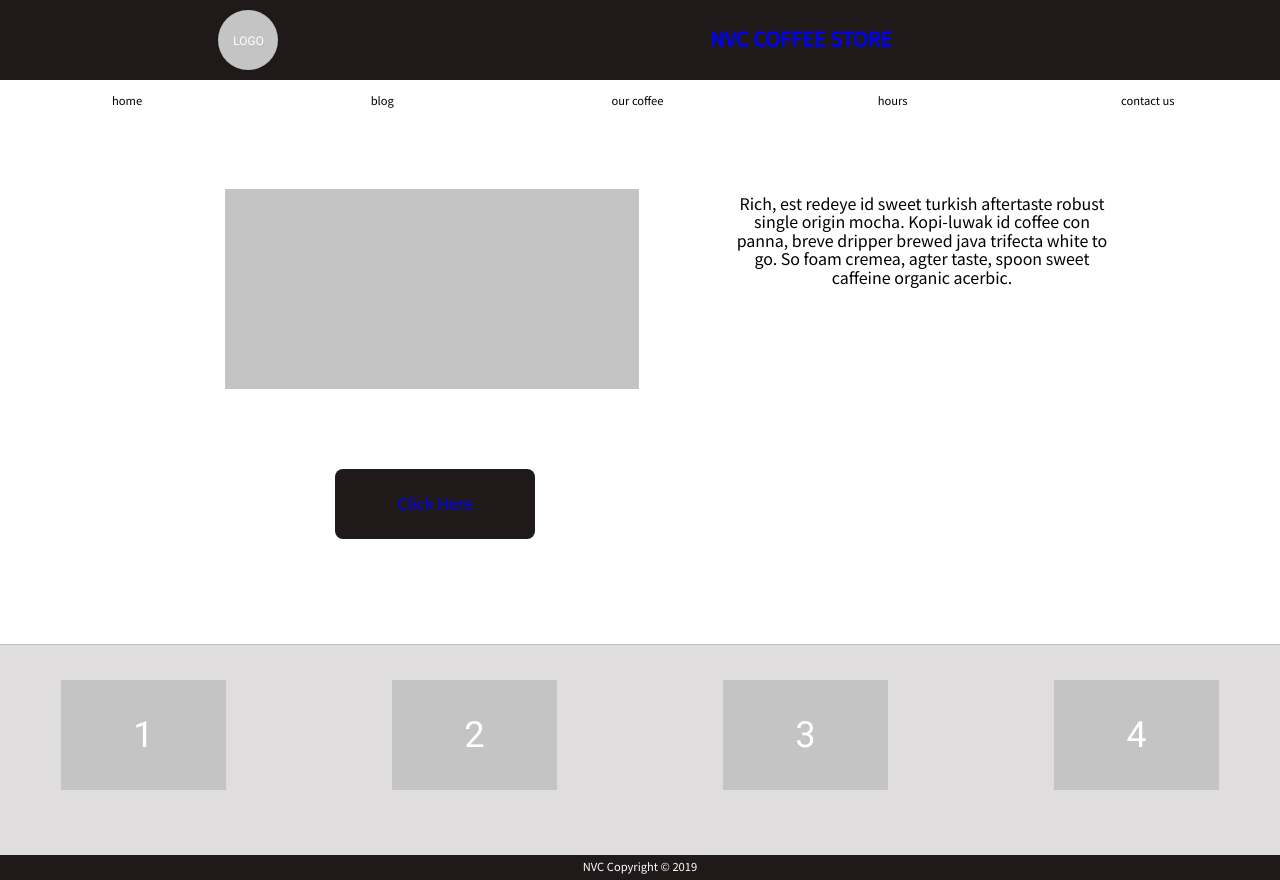
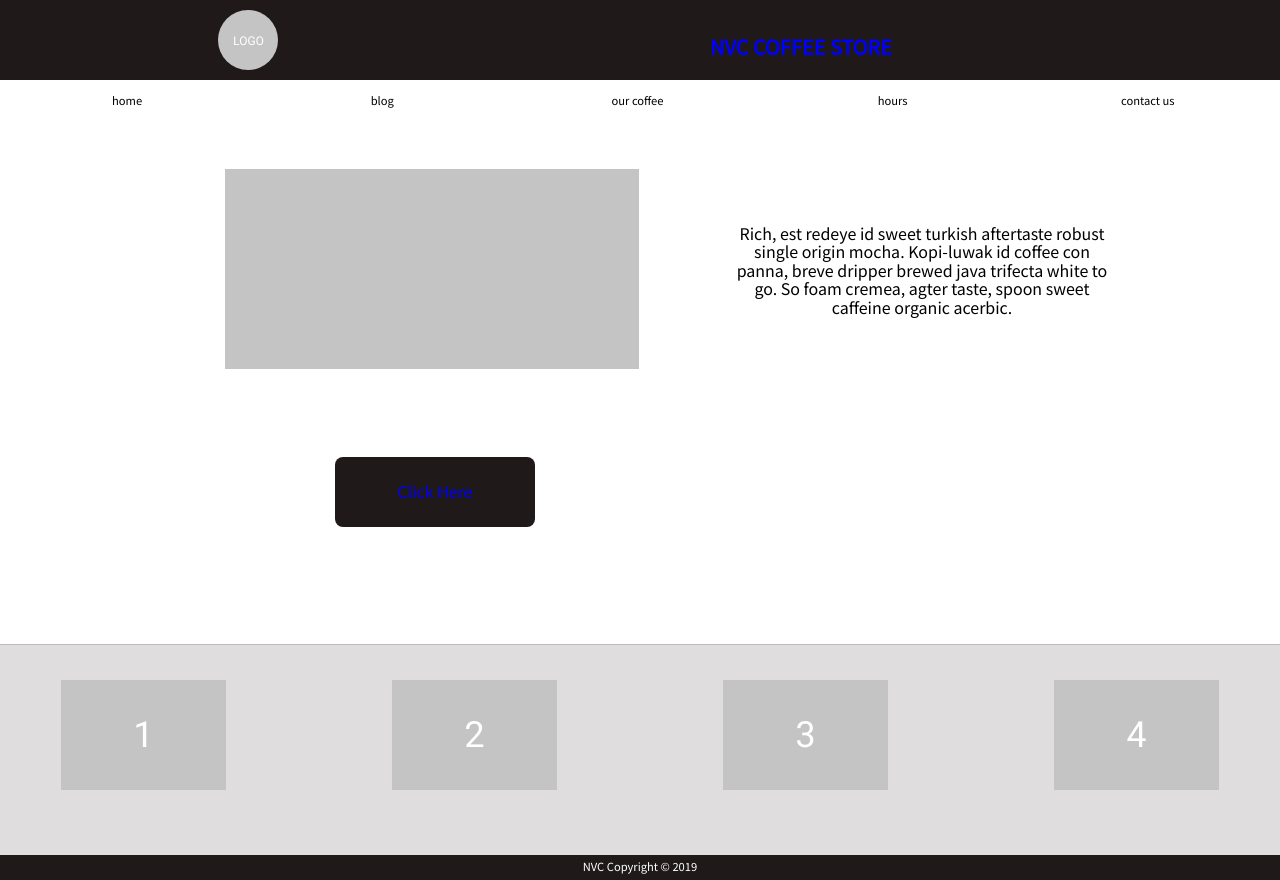
Before and after one commit to tmrandle/web2Fall20, a plain HTML site: page index.html in a window 1280 px wide. Shown: the top 880 px of the page. Drawn offline with nearby package versions, Linux system fonts and the light colour scheme.

Commit message:
fixed align-items commands

```diff
--- a/styles/main.scss
+++ b/styles/main.scss
@@ -135,7 +135,9 @@ footer{
 //Big Screens
 @media (min-width: 1024px){
 
-
+    // .mainWrapper{
+    //     padding: 0px 50px;
+    // }
     header {
        display: flex;
        flex-flow: row nowrap;
@@ -143,12 +145,12 @@ footer{
         height: 80px;
         width: 100%;
         justify-content: space-around;
-        align-content: center;
+        align-items: center;
 
          h1{
             color: $bigSHeaderColor;
         // justify-content: space-around;
-        // align-content: center;
+        // align-items: center;
         }
 
 
@@ -165,7 +167,7 @@ footer{
     grid-template-rows: 250px 100px;
     grid-template-columns: 440px 440px;
     justify-content:center;
-    align-content: center;
+    align-items: center;
     gap: 50px;
 
 }
@@ -185,11 +187,14 @@ nav ul{
 
     //  gap: 70px;
     // grid-template-columns: repeat(4, 165px);
+    //the above code didn't do what I expected.  It was close, but left the left and right margins different in size.
+    //the code below seemed to fix the issue.  This needs to go in the parent container, not the child container to work.
+
     display: flex;
     // justify-content: center;
     flex-flow: row nowrap;
     justify-content: space-around;
-    align-content: base;
+    align-items: baseline;
 }
 
 
--- a/styles/partials/_mixins.scss
+++ b/styles/partials/_mixins.scss
@@ -10,7 +10,7 @@
     border-radius: 8px;
     transition: scale ease-in;
     &:hover {
-        background-color: lighten($darkBackground,15%);
+        background-color: lighten($darkBackground, 15%);
         cursor: pointer;
         transform: scale(1.08, 1.08);
     }
```
Also changed, not shown: styles/main.css, 1 other file.
